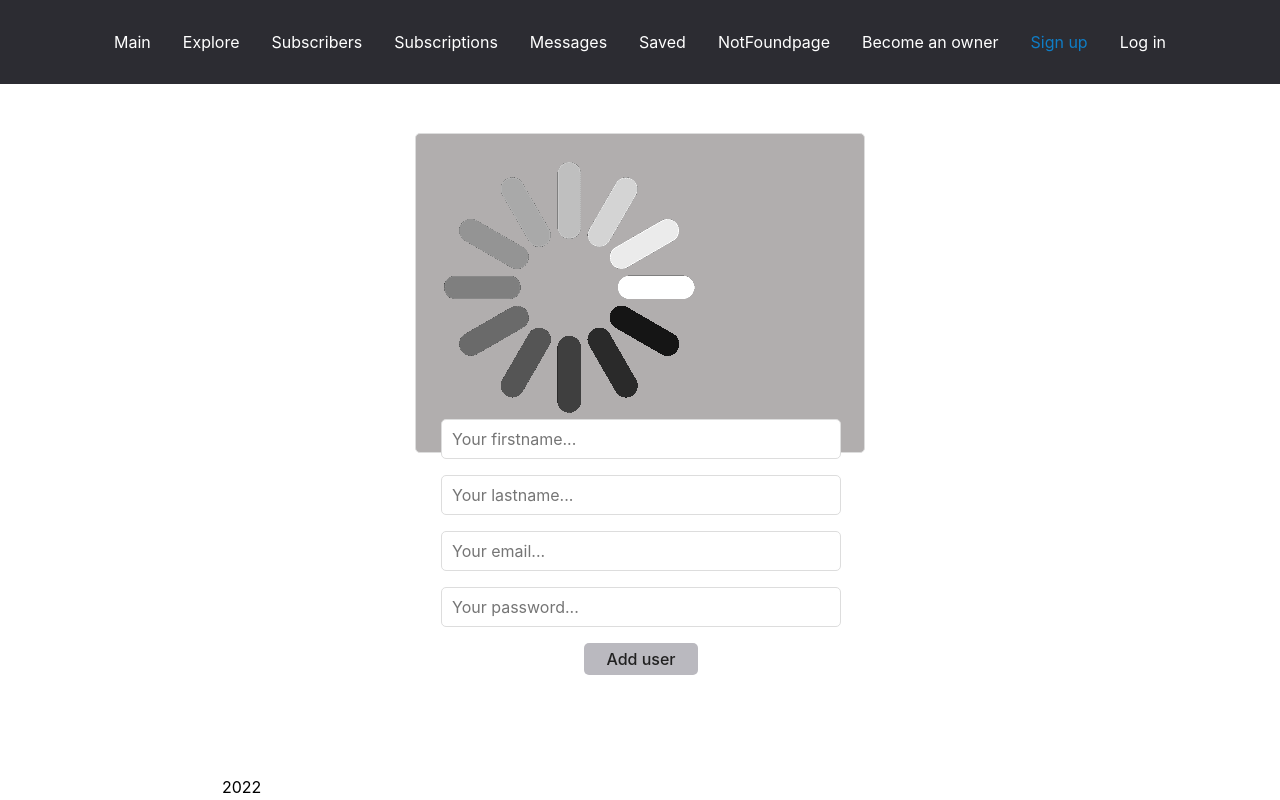
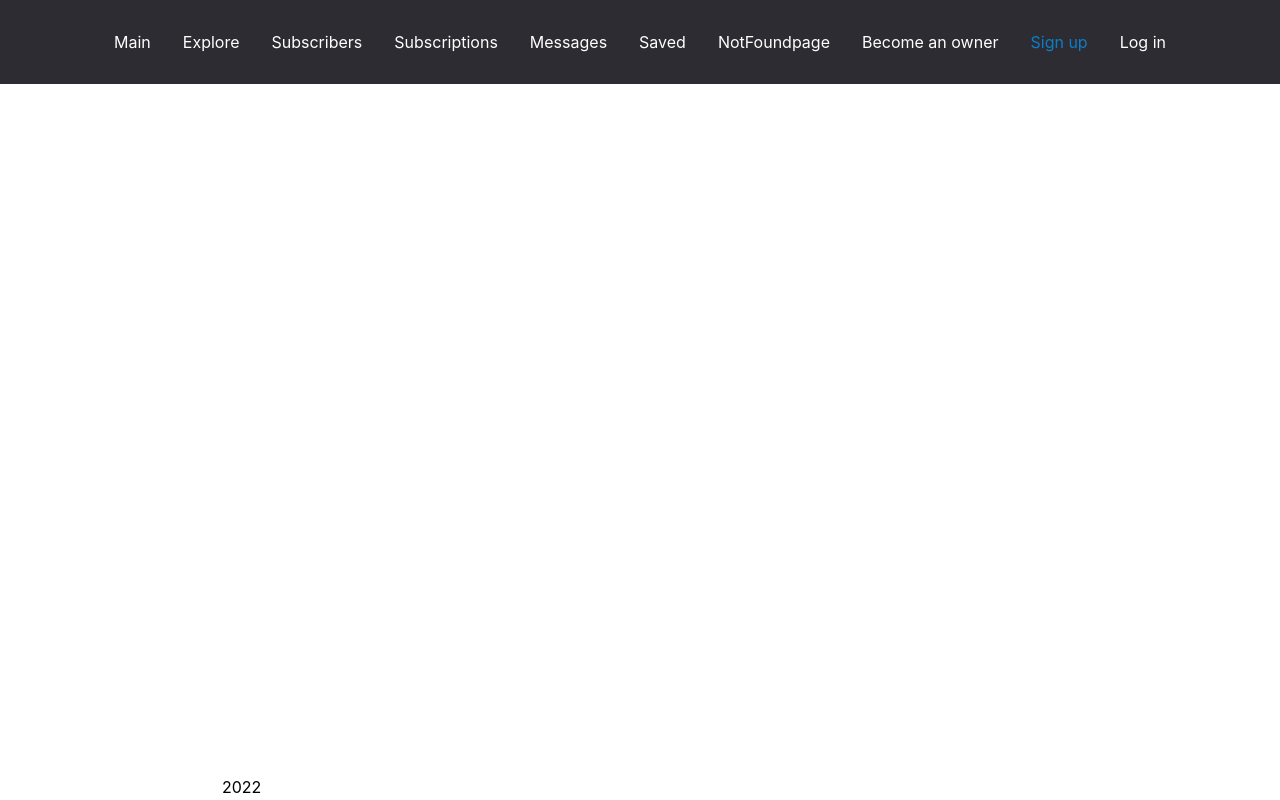
Before and after one commit to NovichenkoYura/self-guided-tours, a React (Create React App) app in the folder my-app/: page /registration in a window 1280 px wide. Built offline with nearby package versions, Linux system fonts and the light colour scheme.

Commit message:
modal doesntwork

```diff
--- a/my-app/server/db.json
+++ b/my-app/server/db.json
@@ -1,9 +1,12 @@
 {
   "users": [
     {
-      "id": "756c3af1-cea4-470e-a503-c2ea3fe24b2b",
-      "name": "111111111",
-      "text": "111111111111"
+      "token": "81f6b06e-bedc-4fa5-9811-480d331a60b8",
+      "firstname": "кккккккккккккк",
+      "lastname": "ррррррррррррррррррр",
+      "email": "y.novichenko@mantis.com.ua",
+      "password": "2F7R8NKS",
+      "id": 1
     }
   ]
 }
--- a/my-app/src/App.css
+++ b/my-app/src/App.css
@@ -64,7 +64,7 @@ main a:hover {
   cursor: default;
 }
 
-.registrationForm__container{
+/* .registrationForm__container{
     display: flex;
       border: 1px solid #ddd;
       border-radius: 5px;
@@ -76,7 +76,7 @@ main a:hover {
       margin: 25px auto 0 auto;
       font-size: inherit;
       font-family: inherit;
-}
+} */
 
 input {
   display: block;
@@ -113,3 +113,26 @@ button:focus {
   background-color: #2196f3;
   color: white;
 }
+
+.modal{
+  height: 100vh;
+  width: 100vw;
+  background-color: rgba(0, 0, 0, 0.4);
+  position: fixed;
+  top:0;
+  left:0;
+  display: flex;
+  align-items: center;
+  justify-content: center;
+  transform: scale(0);
+}
+
+.modal.active{
+  transform: scale(1);
+}
+
+.modal__content{
+  padding: 20px;
+  border-radius: 12px;
+  background-color: white;
+}
--- a/my-app/src/components/Layout.tsx
+++ b/my-app/src/components/Layout.tsx
@@ -1,8 +1,16 @@
+//@ts-nocheck
+
 import { NavLink, Outlet } from 'react-router-dom';
+import { useState } from 'react';
 
 const setActive = ({ isActive }: { isActive: boolean }) => (isActive ? 'active-link' : '');
 
-const Layout = () => {
+interface layoutProps {
+  active?: boolean;
+}
+
+const Layout: React.FC<layoutProps> = () => {
+  const [modalActive, setModalActive] = useState(true);
   return (
     <>
       <header>
@@ -30,7 +38,12 @@ const Layout = () => {
         <NavLink to="/becomeanowner" className={setActive}>
           Become an owner
         </NavLink>
-        <NavLink to="/registration" className={setActive}>
+        <NavLink
+          to="/registration"
+          className={setActive}
+          active={modalActive}
+          setActive={setModalActive}
+          onClick={() => setModalActive(true)}>
           Sign up
         </NavLink>
         <NavLink to="/log in" className={setActive}>
--- a/my-app/src/pages/Registration.tsx
+++ b/my-app/src/pages/Registration.tsx
@@ -1,24 +1,28 @@
+//@ts-nocheck
 import { useFormik } from 'formik';
 import * as Yup from 'yup';
-import React, { useMemo, useEffect } from 'react';
+import React, { useMemo } from 'react';
 
 import { v4 as uuidv4 } from 'uuid';
 
 import { addUsersThunk } from '../store/usersSlice';
 import { useAppDispatch, useAppSelector } from '../app/hooks';
+
 import preloader from '../img/preloader.gif';
 
 interface formProps {
-  id?: string;
+  token?: string;
   firstname?: string;
   lastname?: string;
   email?: string;
   password?: string;
+  active?: boolean;
+  setActive?: boolean;
 }
 
-export const Registration: React.FC<formProps> = () => {
+export const Registration: React.FC<formProps> = ({ active, setActive }) => {
   const dispatch = useAppDispatch();
-  const projectId: string = uuidv4();
+  const token: string = uuidv4();
   const { isFetching } = useAppSelector((state) => state.users);
 
   const validationSchema = useMemo(() => {
@@ -36,14 +40,14 @@ export const Registration: React.FC<formProps> = () => {
       lastname: '',
       email: '',
       password: '',
-      id: ''
+      token: ''
     },
     onSubmit: (values, { resetForm }) => {
       dispatch(
         addUsersThunk({
           firstname: values.firstname,
           lastname: values.lastname,
-          id: projectId,
+          token: token,
           email: values.email,
           password: values.password
         })
@@ -53,8 +57,11 @@ export const Registration: React.FC<formProps> = () => {
     validationSchema
   });
   return (
-    <form onSubmit={formik.handleSubmit} className="registrationForm__container">
-      <div className="formik-form">
+    <form
+      onSubmit={formik.handleSubmit}
+      className={active ? 'registrationForm__container modal active' : 'modal'}
+      onClick={() => setActive(false)}>
+      <div className="formik-form modal__content" onClick={(e) => e.stopPropagation}>
         {isFetching ? <img src={preloader} className="preloader" alt="loading" /> : null}
         <input
           id="firstname"
--- a/my-app/src/store/usersSlice.ts
+++ b/my-app/src/store/usersSlice.ts
@@ -2,7 +2,7 @@ import { createSlice, PayloadAction, createAsyncThunk } from '@reduxjs/toolkit';
 import axios from 'axios';
 
 interface User {
-  id?: string;
+  token?: string;
   firstname?: string;
   lastname?: string;
   email?: string;
@@ -19,7 +19,7 @@ interface UsersState {
 
 const initialState: UsersState = {
   list: [],
-  isFetching: true,
+  isFetching: false,
   currentPage: 1,
   perPage: 3,
   totalQtyComments: 0
@@ -34,9 +34,9 @@ export const getUsersThunk = createAsyncThunk('users/getUsers', async () => {
 
 export const addUsersThunk = createAsyncThunk(
   'user/Users',
-  async ({ id, firstname, lastname, email, password }: User) => {
+  async ({ token, firstname, lastname, email, password }: User) => {
     const user = {
-      id: id,
+      token: token,
       firstname: firstname,
       lastname: lastname,
       email: email,
```
Also changed, not shown: 1 other file (tests, documents, lock files or other folders).
